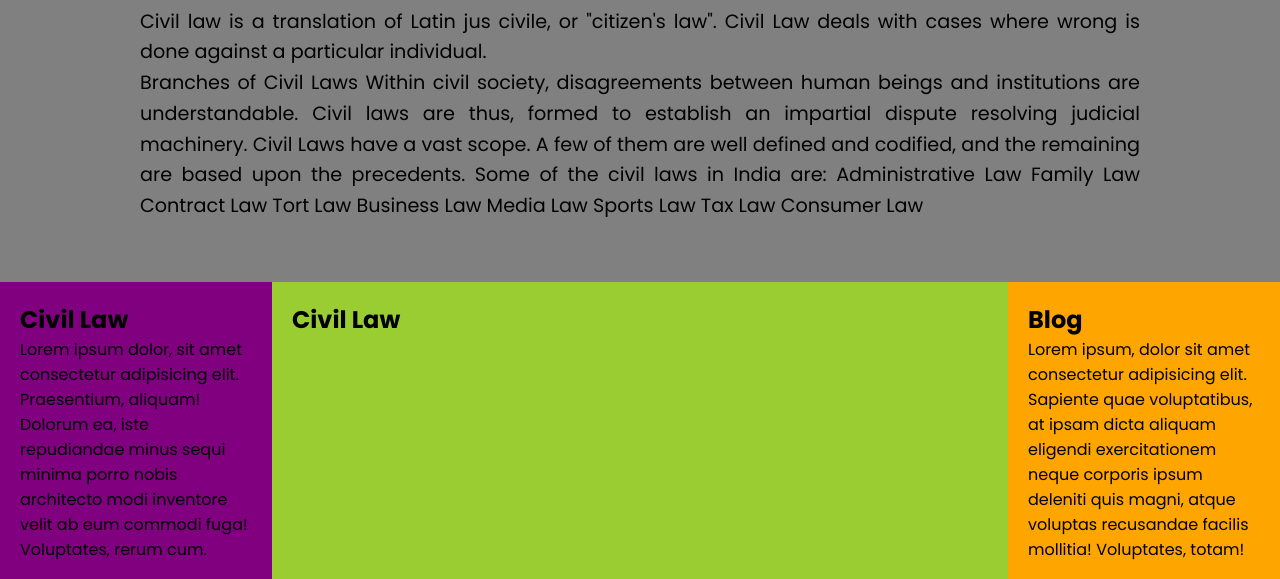
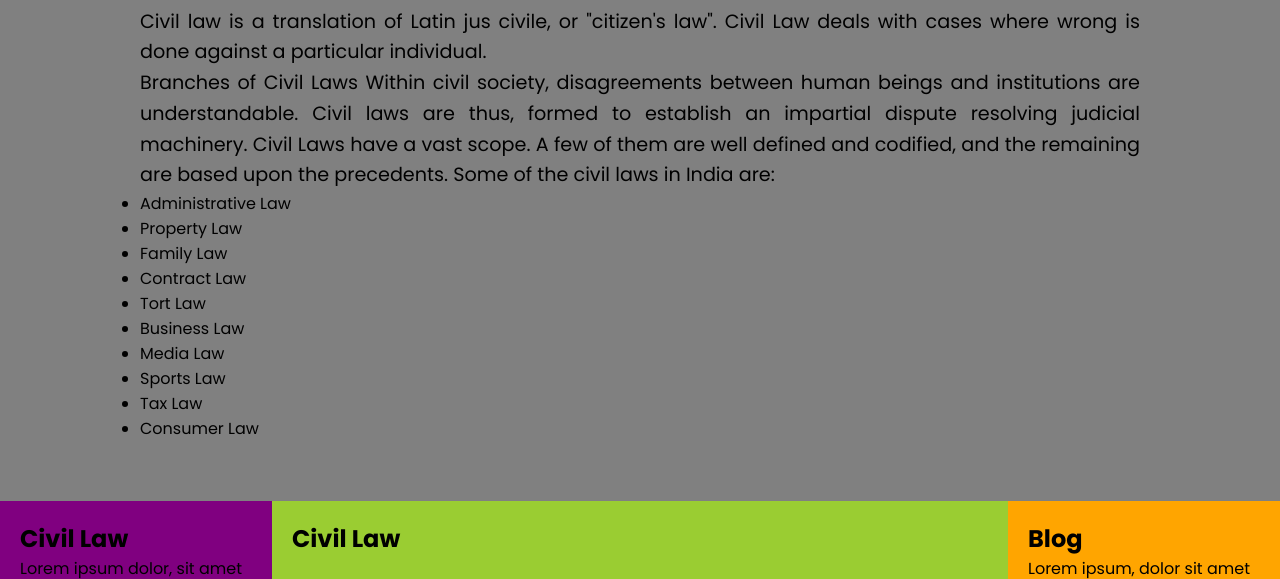
Before and after one commit to tutorialbee/lawlegal-uploaded, a plain HTML site: page civil/index.html in a window 1280 px wide. Shown: the part 239-818 px from the top of the page. Drawn offline with Linux system fonts and the light colour scheme.

Commit message:
20220127 1st commit

```diff
--- a/civil/index.html
+++ b/civil/index.html
@@ -143,16 +143,17 @@
 <p>
     Branches of Civil Laws
 Within civil society, disagreements between human beings and institutions are understandable. Civil laws are thus, formed to establish an impartial dispute resolving judicial machinery. Civil Laws have a vast scope. A few of them are well defined and codified, and the remaining are based upon the precedents. Some of the civil laws in India are:
-
-Administrative Law
-Family Law
-Contract Law
-Tort Law
-Business Law
-Media Law
-Sports Law
-Tax Law
-Consumer Law
+<ul>
+<li>Administrative Law</li>
+    <li>Property Law</li>
+        <li>Family Law</li>
+            <li>Contract Law</li>
+                <li>Tort Law</li>
+                    <li>Business Law</li>
+                        <li>Media Law</li>
+                            <li>Sports Law</li>
+                                <li>Tax Law </li>
+                                    <li>Consumer Law </li></ul>
 </p>
   </div>
 </div>
```
